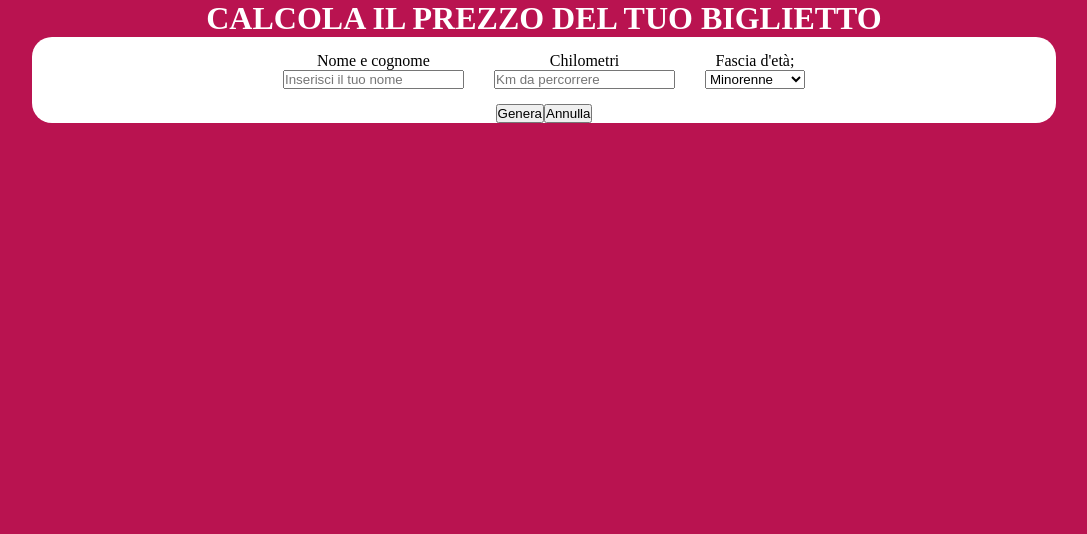
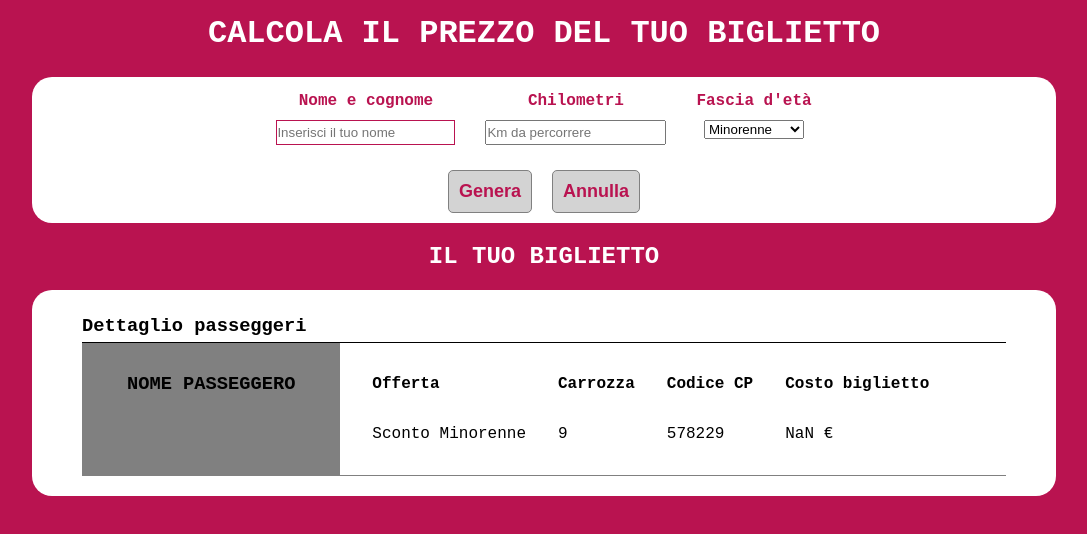
Before and after one commit to Bisconti03/js-biglietto-treno-form, a plain HTML site: page index.html in a window 1280 px wide. Both pictures are taken after a click on the button "Genera". Shown: the whole page, without its empty margins (96-1183 px from the left). Drawn offline with Linux system fonts and the light colour scheme; a web font is replaced by a local one.

Commit message:
esercizio ultimato

```diff
--- a/css/style.css
+++ b/css/style.css
@@ -7,11 +7,32 @@
 
 body {
     background-color:#B91350;
+    font-family: 'Chivo Mono', monospace;
+}
+
+h1 {
+    margin-top: 15px;
+    margin-bottom: 25px;
+}
+
+h2 {
+    color: white;
+    margin: 20px 0;
+    text-align: center;
+}
+
+.bold {
+    font-weight: bold;
+}
+
+.border-red {
+    border: 1px solid #B91350;
 }
 
 
-
-
+.bg-grey {
+    background-color: grey;
+}
 
 
 .main-div h1 {
@@ -19,7 +40,7 @@ body {
     text-align: center;
 }
 
-.container {
+.container-top  {
     width: 80%;
     margin: 0 auto;
     background-color: white;
@@ -41,3 +62,80 @@ body {
 
     padding: 15px;
   }
+
+  .my-btn {
+    display: inline-block;
+    background-color: lightgrey;
+    color: #B91350;
+    border: 1px solid grey;
+    padding: 10px;
+    margin: 10px;
+    font-size: 18px;
+    font-weight: bold;
+    border-radius: 5px;
+    cursor: pointer;
+  }
+
+
+
+  .container-bottom {
+    margin: 0 auto;
+    width: 80%;
+    background-color: white;
+    border-radius: 20px;
+    margin-top: 20px;
+    padding: 20px;
+  }
+  .container-bottom h3 {
+    padding: 5px 30px;
+
+  }
+
+  .bottom-row {
+    display: flex;
+    flex-direction: row;
+    justify-content: flex-start;
+    border-top: 1px solid black;
+    border-bottom: 1px solid grey;
+    margin-left: 30px;
+    margin-right: 30px;
+
+
+
+
+  }
+
+  label {
+    margin-bottom: 10px;
+    color: #B91350;
+  }
+
+  input {
+    height: 25px;
+  }
+
+
+
+  th,td {
+    text-align: left;
+    padding: 15px;
+  }
+
+
+  .hide {
+    opacity: 0;
+
+  }
+
+
+  .show {
+    opacity: 1;
+
+  }
+
+
+  .my-padding {
+    padding-top: 25px;
+
+
+  }
--- a/index.html
+++ b/index.html
@@ -5,6 +5,7 @@
     <meta http-equiv="X-UA-Compatible" content="IE=edge">
     <meta name="viewport" content="width=device-width, initial-scale=1.0">
     <title>Form biglietto treno</title>
+    <link rel="preconnect" href="https://fonts.googleapis.com"><link rel="preconnect" href="https://fonts.gstatic.com" crossorigin><link href="https://fonts.googleapis.com/css2?family=Chivo+Mono:wght@200;300;400;500;600;700;800&display=swap" rel="stylesheet">
 
     <link rel="stylesheet" href="css/style.css">
 </head>
@@ -12,22 +13,22 @@
     <div class="main-div">
         <h1>CALCOLA IL PREZZO DEL TUO BIGLIETTO</h1>
 
-        <div class="container">
+        <div class="container-top">
             <div class="row ">
 
 
                 <div class="col ">
-                    <label for="nome-utente" class="d-block">Nome e cognome</label>
-                    <input id="nome-utente" type="text"  placeholder="Inserisci il tuo nome">
+                    <label for="nome-utente" class="bold" >Nome e cognome</label>
+                    <input id="nome-utente" type="text" class="border-red" placeholder="Inserisci il tuo nome">
                 </div>
 
                 <div class="col">
-                    <label for="km">Chilometri</label>
+                    <label for="km" class="bold">Chilometri</label>
                     <input id="km" type="number"  placeholder="Km da percorrere">
                 </div>
 
                 <div class="col">
-                <label for="fascia-eta">Fascia d'età;</label>
+                <label for="fascia-eta" class="bold">Fascia d'età</label>
                 <select id="fascia-eta" >
                     <option value="minorenne">Minorenne</option>
                     <option value="maggiorenne">Maggiorenne</option>
@@ -39,16 +40,43 @@
 
             <div class="row">
 
-                    <button id="genera" >Genera</button>
-                    <button id="annulla" >Annulla</button>
+                    <button id="genera" class="my-btn" >Genera</button>
+                    <button id="annulla" class="my-btn">Annulla</button>
 
 
             </div>
 
         </div>
+
+        <h2>IL TUO BIGLIETTO</h2>
+        <div id="biglietto" class="container-bottom hide ">
+            <h3 >Dettaglio passeggeri</h3>
+            <div class="bottom-row ">
+              <div class="col bg-grey my-padding">
+                <h3>NOME PASSEGGERO</h3>
+                <h4 id="nome-passegero"></h4>
+              </div>
+              <div class="col">
+                <table>
+                  <tr>
+                    <th>Offerta</th>
+                    <th>Carrozza</th>
+                    <th>Codice CP</th>
+                    <th>Costo biglietto</th>
+                  </tr>
+                  <tr>
+                    <td id="offerta"></td>
+                    <td id="carrozza"></td>
+                    <td id="codice-cp"></td>
+                    <td id="costo-biglietto"></td>
+                  </tr>
+                </table>
+              </div>
+            </div>
+          </div>
     </div>
 
 
-    <script src="js/script.js"></script>
+    <script type="text/javascript" src="js/script.js"></script>
 </body>
 </html>
--- a/js/script.js
+++ b/js/script.js
@@ -5,16 +5,72 @@ function() {
 
   const inputNome = document.getElementById("nome-utente");
   const nomeUtente = inputNome.value;
-  console.log(nomeUtente);
+  console.log("L'utente si chiama: " + nomeUtente);
 
   const inputKm = document.getElementById("km");
-  const percorrenza = parseInt(inputKm.value);
-  console.log(percorrenza);
+  const ChilometriDaFare = parseInt(inputKm.value);
+  console.log("L'utente vuole percorrere: " + ChilometriDaFare + "km");
 
   const inputEta = document.getElementById("fascia-eta");
   const eta = inputEta.value;
-  console.log(eta);
+  console.log("L'utente è: " + eta )
+
+  let prezzoAlChilometro = 0.21;
+  const prezzoBigliettoSenzaSconto = prezzoAlChilometro * ChilometriDaFare;
+  console.log(prezzoBigliettoSenzaSconto);
+
+  let offerta = "Tariffa Standard"
+
+  if (eta == "minorenne") {
+    ((prezzoBigliettoSenzaSconto / 100) * 80);
+
+    offerta = "Sconto Minorenne";
+
+   } else if (eta == "over65") {
+    ((prezzoBigliettoSenzaSconto / 100) * 60);
+
+    offerta = "Sconto Silver";
+
+   } else {
+    (prezzoBigliettoSenzaSconto);
+   }
+
+   let carrozza = Math.floor(Math.random() * 9) +1;
+   let cp = Math.floor(100000 + Math.random() * 900000);
+
+
+   document.getElementById('nome-passegero').innerHTML = nomeUtente;
+   document.getElementById('offerta').innerHTML = offerta;
+   document.getElementById('carrozza').innerHTML = carrozza;
+   document.getElementById('codice-cp').innerHTML = cp;
+   document.getElementById('costo-biglietto').innerHTML = prezzoBigliettoSenzaSconto.toFixed(2) + ' €';
+
+
+   const bigliettoDiv = document.getElementById('biglietto');
+    bigliettoDiv.classList.remove('hide');
+    bigliettoDiv.classList.add('show');
 
     }
 
 );
+
+
+const buttonAnnulla = document.getElementById('annulla');
+        buttonAnnulla.addEventListener( 'click',
+        function() {
+            document.getElementById('nome-passegero').innerHTML = '';
+            document.getElementById('offerta').innerHTML = '';
+            document.getElementById('carrozza').innerHTML = '';
+            document.getElementById('codice-cp').innerHTML = '';
+            document.getElementById('costo-biglietto').innerHTML = '';
+
+
+            document.getElementById('km').value = '';
+            document.getElementById("fascia-eta").value = '';
+            document.getElementById("nome-utente").value = '';
+
+            const bigliettoDiv = document.getElementById('biglietto')
+            bigliettoDiv.classList.remove('show');
+            bigliettoDiv.classList.add('hide');
+  }
+);
```
